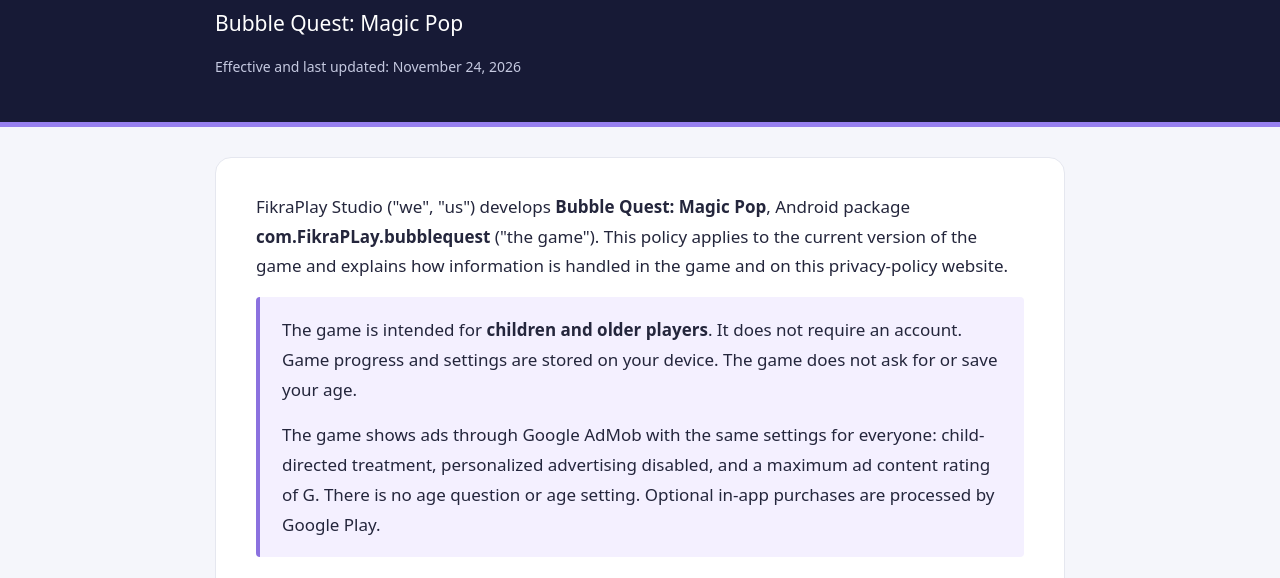
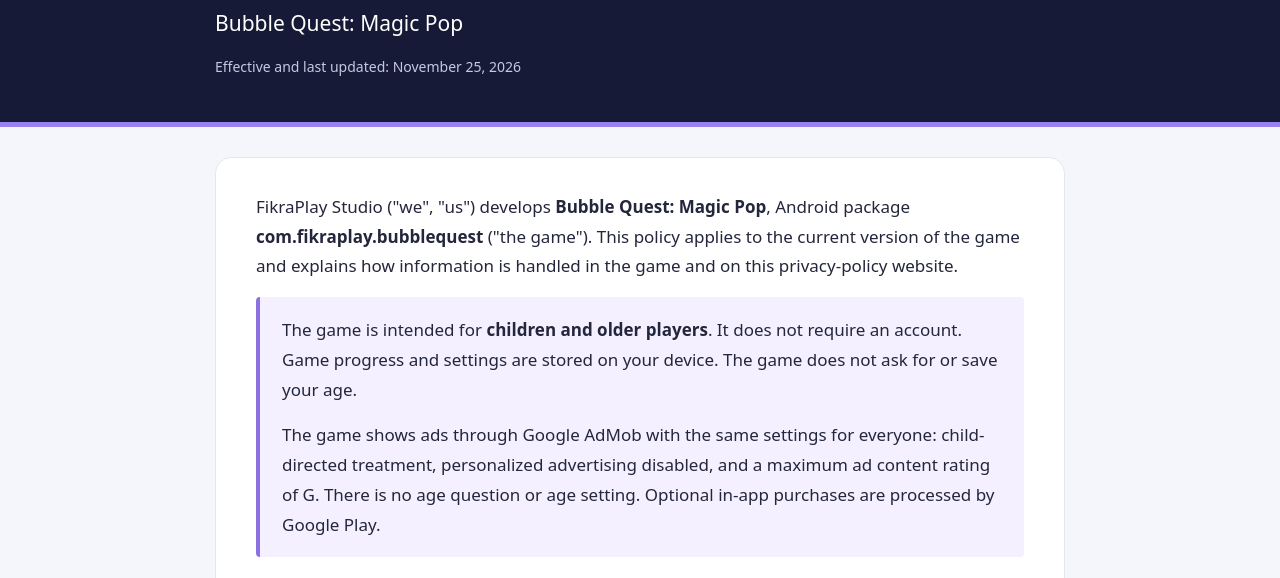
Before and after one commit to Laithhn/fikraplay, a plain HTML site: page bubblequest/privacy.html in a window 1280 px wide. Shown: the part 157-735 px from the top of the page. Drawn offline with Linux system fonts and the light colour scheme.

Commit message:
Bubble Quest privacy policy: package com.fikraplay.bubblequest
Co-Authored-By: Claude Opus 5.5 <noreply@anthropic.com>

```diff
--- a/bubblequest/privacy.html
+++ b/bubblequest/privacy.html
@@ -42,11 +42,11 @@
       <p class="brand">FikraPlay Studio</p>
       <h1>Privacy Policy</h1>
       <p class="app">Bubble Quest: Magic Pop</p>
-      <p class="date">Effective and last updated: November 24, 2026</p>
+      <p class="date">Effective and last updated: November 25, 2026</p>
     </div>
   </header>
   <main class="wrap" id="policy">
-    <p>FikraPlay Studio ("we", "us") develops <strong>Bubble Quest: Magic Pop</strong>, Android package <strong>com.FikraPLay.bubblequest</strong> ("the game"). This policy applies to the current version of the game and explains how information is handled in the game and on this privacy-policy website.</p>
+    <p>FikraPlay Studio ("we", "us") develops <strong>Bubble Quest: Magic Pop</strong>, Android package <strong>com.fikraplay.bubblequest</strong> ("the game"). This policy applies to the current version of the game and explains how information is handled in the game and on this privacy-policy website.</p>
     <div class="summary">
       <p>The game is intended for <strong>children and older players</strong>. It does not require an account. Game progress and settings are stored on your device. The game does not ask for or save your age.</p>
       <p>The game shows ads through Google AdMob with the same settings for everyone: child-directed treatment, personalized advertising disabled, and a maximum ad content rating of G. There is no age question or age setting. Optional in-app purchases are processed by Google Play.</p>
```
